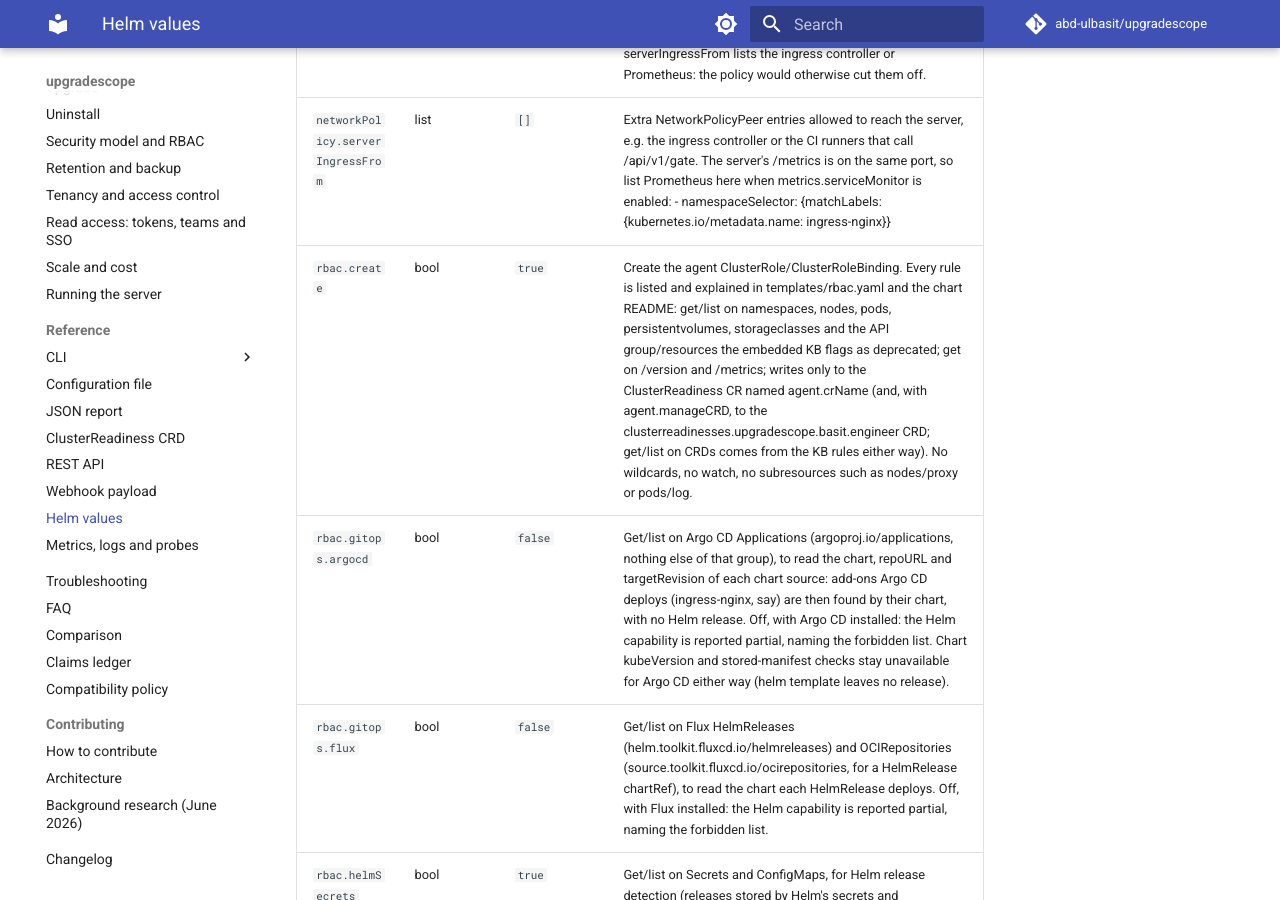
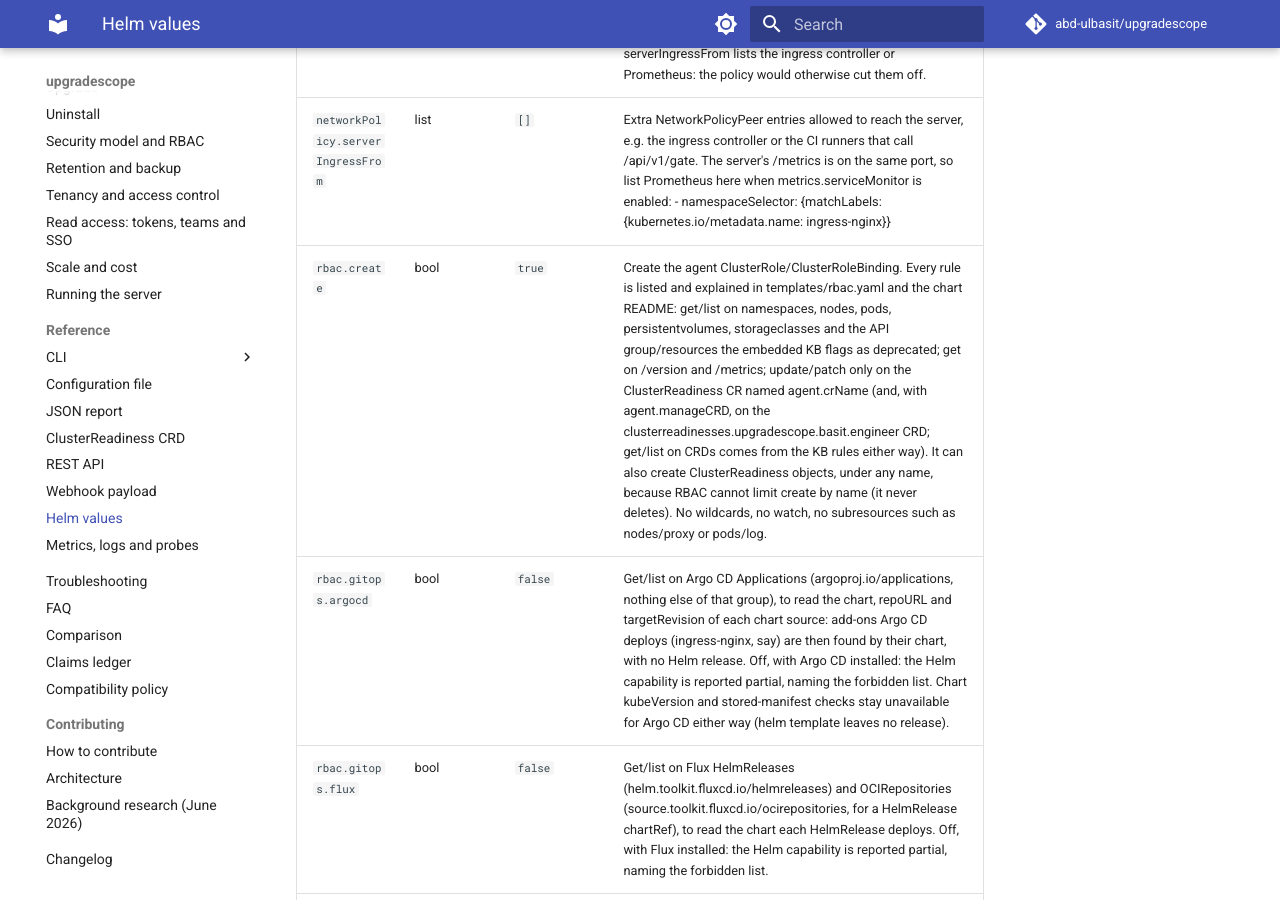
Before and after one commit to abd-ulbasit/upgradescope, an MkDocs documentation site: the page built from docs/reference/helm-values.md, in a window 1280 px wide and 900 px high, scrolled down 7280 px. Built offline with MkDocs 1.6.1 and Material for MkDocs 9.7.7, drawn with Linux system fonts in a browser that asks for light colours; comment, search, counter and statistics services are not loaded.

Commit message:
docs(chart): rbac.create says the agent can create ClusterReadiness objects under any name
RBAC cannot limit create by name; only update and patch are limited to
agent.crName. The values comment, the chart README and the values
reference said it writes only to the one named object.

Refs #366

Co-Authored-By: Claude Fable 5 <noreply@anthropic.com>

```diff
--- a/docs/reference/helm-values.md
+++ b/docs/reference/helm-values.md
@@ -61,7 +61,7 @@ instead of being ignored. Installing and configuring the chart:
 | `metrics.serviceMonitor.labels` | object | `{}` | Labels your Prometheus selects ServiceMonitors by, e.g. {release: kube-prometheus-stack}. |
 | `networkPolicy.enabled` | bool | `false` | Render a NetworkPolicy that admits traffic to the server only from this release's agent pods and the peers below (no effect without server.enabled, or on a CNI that does not enforce NetworkPolicy). With server.ingress.enabled or metrics.serviceMonitor.enabled the render fails unless serverIngressFrom lists the ingress controller or Prometheus: the policy would otherwise cut them off. |
 | `networkPolicy.serverIngressFrom` | list | `[]` | Extra NetworkPolicyPeer entries allowed to reach the server, e.g. the ingress controller or the CI runners that call /api/v1/gate. The server's /metrics is on the same port, so list Prometheus here when metrics.serviceMonitor is enabled:   - namespaceSelector: {matchLabels: {kubernetes.io/metadata.name: ingress-nginx}} |
-| `rbac.create` | bool | `true` | Create the agent ClusterRole/ClusterRoleBinding. Every rule is listed and explained in templates/rbac.yaml and the chart README: get/list on namespaces, nodes, pods, persistentvolumes, storageclasses and the API group/resources the embedded KB flags as deprecated; get on /version and /metrics; writes only to the ClusterReadiness CR named agent.crName (and, with agent.manageCRD, to the clusterreadinesses.upgradescope.basit.engineer CRD; get/list on CRDs comes from the KB rules either way). No wildcards, no watch, no subresources such as nodes/proxy or pods/log. |
+| `rbac.create` | bool | `true` | Create the agent ClusterRole/ClusterRoleBinding. Every rule is listed and explained in templates/rbac.yaml and the chart README: get/list on namespaces, nodes, pods, persistentvolumes, storageclasses and the API group/resources the embedded KB flags as deprecated; get on /version and /metrics; update/patch only on the ClusterReadiness CR named agent.crName (and, with agent.manageCRD, on the clusterreadinesses.upgradescope.basit.engineer CRD; get/list on CRDs comes from the KB rules either way). It can also create ClusterReadiness objects, under any name, because RBAC cannot limit create by name (it never deletes). No wildcards, no watch, no subresources such as nodes/proxy or pods/log. |
 | `rbac.gitops.argocd` | bool | `false` | Get/list on Argo CD Applications (argoproj.io/applications, nothing else of that group), to read the chart, repoURL and targetRevision of each chart source: add-ons Argo CD deploys (ingress-nginx, say) are then found by their chart, with no Helm release. Off, with Argo CD installed: the Helm capability is reported partial, naming the forbidden list. Chart kubeVersion and stored-manifest checks stay unavailable for Argo CD either way (helm template leaves no release). |
 | `rbac.gitops.flux` | bool | `false` | Get/list on Flux HelmReleases (helm.toolkit.fluxcd.io/helmreleases) and OCIRepositories (source.toolkit.fluxcd.io/ocirepositories, for a HelmRelease chartRef), to read the chart each HelmRelease deploys. Off, with Flux installed: the Helm capability is reported partial, naming the forbidden list. |
 | `rbac.helmSecrets` | bool | `true` | Get/list on Secrets and ConfigMaps, for Helm release detection (releases stored by Helm's secrets and configmaps drivers). RBAC cannot filter Secrets by label or type, so true means the agent can read EVERY Secret and ConfigMap in the cluster, or with rbac.helmSecretsNamespaces every one in those namespaces. false removes both rules; the Helm capability is then not assessed (the reason is the forbidden lists) and Helm chart findings are missing from the report. Releases in Helm's sql driver have no object in the cluster, and charts that Argo CD renders with helm template have no release object either; add-on detection from container images still covers them, and rbac.gitops reads the charts GitOps tools declare. |
```
Also changed, not shown: deploy/chart/README.md (+2 -2 lines), 2 other files.
